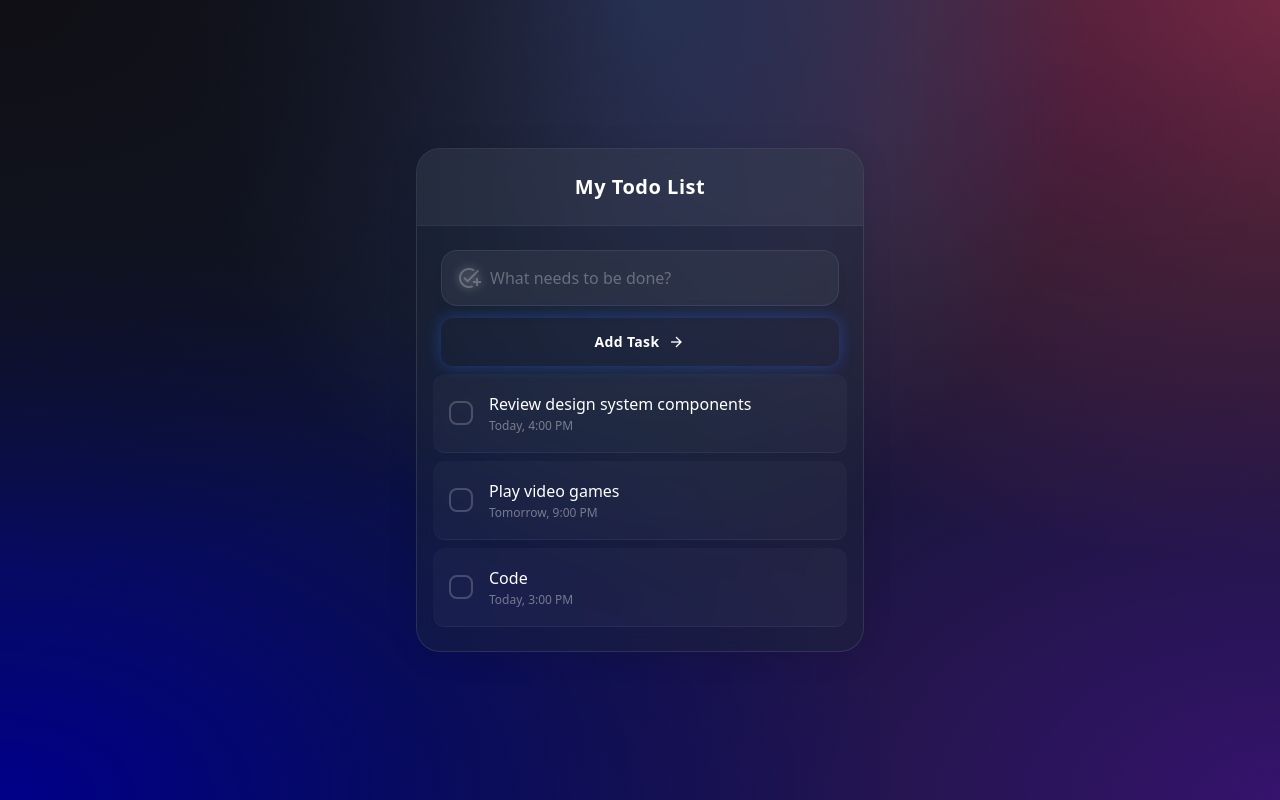
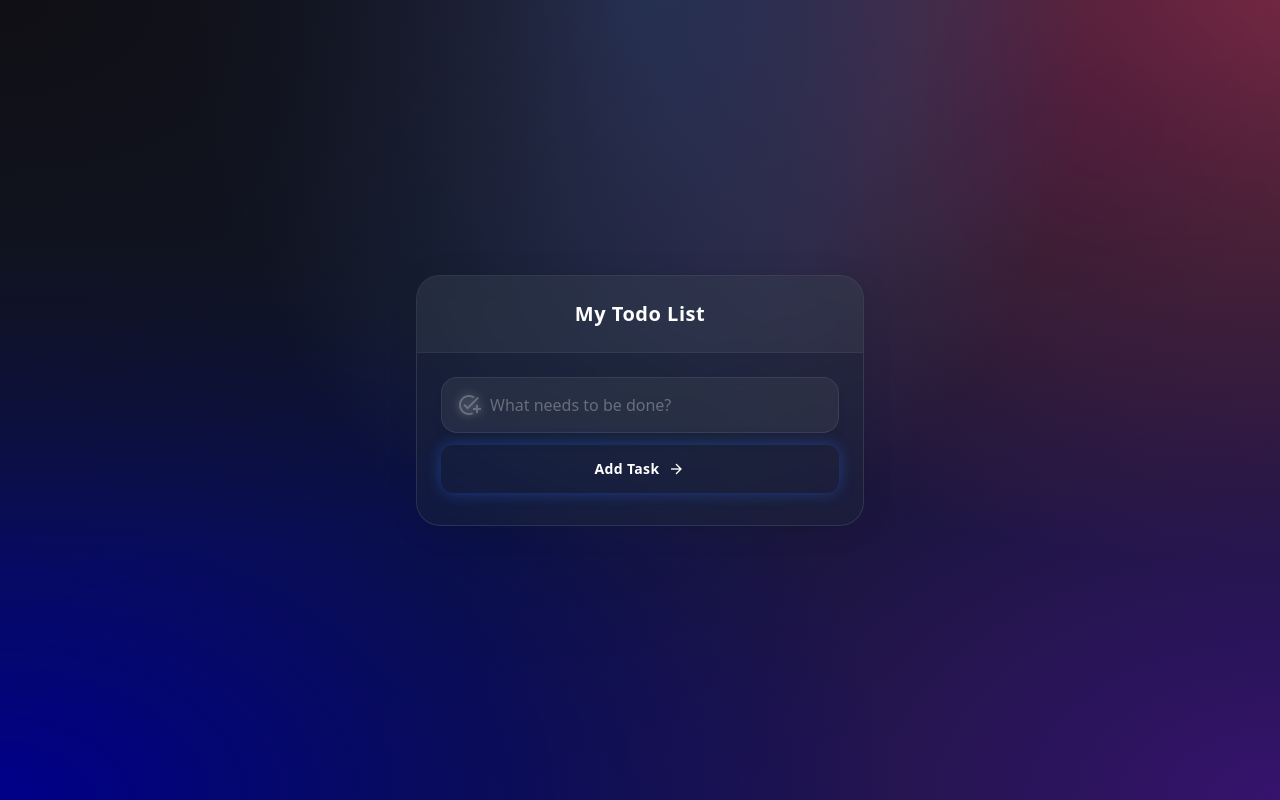
Before and after one commit to Codelise/React-Todo, a React (Vite) app in the folder my-todo-app/: page / in a window 1280 px wide. Built offline with nearby package versions, Linux system fonts and the light colour scheme.

Commit message:
First commit and Working add task and load from localStorage

```diff
--- a/my-todo-app/src/App.jsx
+++ b/my-todo-app/src/App.jsx
@@ -1,62 +1,80 @@
-import { useState } from "react";
+import { useState, useEffect } from "react";
 
 export default function Todo() {
-  const [taskArray, setTaskArray] = useState([
-    {
-      task_id: 1,
-      task_name: "Review design system components",
-      task_time: "Today, 4:00 PM",
+  // gets saved task from localStorage, if empty shows empty array (blank)
+  const [taskArray, setTaskArray] = useState(() => {
+    const loadFromLocalStorage = localStorage.getItem("task");
+    if (!loadFromLocalStorage) {
+      return [];
+    } else {
+      return JSON.parse(loadFromLocalStorage);
+    }
+  });
+
+  // this is for the input task only
+  const [newTask, setNewTask] = useState("");
+
+  // saves task to localStorage
+  useEffect(() => {
+    localStorage.setItem("task", JSON.stringify(taskArray));
+  }, [taskArray]);
+
+  function handleAddTask() {
+    const taskObject = {
+      task_id: "-" + Math.random().toString(36).substring(2, 9),
+      task_name: newTask,
+      task_time: Date.now().toLocaleString(),
       task_completed: false,
-    },
-    {
-      task_id: 2,
-      task_name: "Play video games",
-      task_time: "Tomorrow, 9:00 PM",
-      task_completed: false,
-    },
-    {
-      task_id: 3,
-      task_name: "Code",
-      task_time: "Today, 3:00 PM",
-      task_completed: true,
-    },
-  ]);
+    };
+    setTaskArray([...taskArray, taskObject]); // creates a new object that includes the input value
+    console.log([...taskArray, taskObject]);
+    setNewTask(""); // clears the input field
+  }
 
-  function handleShowAlert() {
-    alert("Ugghhh mmmm!");
-  }
   return (
-    <div className="relative flex min-h-screen w-full flex-col bg-gradient-mesh dark group/design-root overflow-hidden justify-center items-center p-4">
+    <div className="relative flex flex-col items-center justify-center w-full min-h-screen p-4 overflow-hidden bg-gradient-mesh dark group/design-root">
       {/* Decorative blurred circles */}
       <div className="absolute top-10 left-12.5 w-64 h-64 bg-primary/30 rounded-full mix-blend-multiply filter blur-3xl opacity-70"></div>
       <div className="absolute top-0 right-12.5 w-64 h-64 bg-purple-500/30 rounded-full mix-blend-multiply filter blur-3xl opacity-70"></div>
-      <div className="absolute -bottom-32 left-20 w-80 h-80 bg-blue-600/20 rounded-full mix-blend-multiply filter blur-3xl opacity-70"></div>
+      <div className="absolute rounded-full -bottom-32 left-20 w-80 h-80 bg-blue-600/20 mix-blend-multiply filter blur-3xl opacity-70"></div>
 
       {/* Main Glass Container */}
       <main className="relative z-10 w-full max-w-md glass-panel rounded-3xl overflow-hidden flex flex-col max-h-[90vh]">
         {/* Header */}
         <header className="flex items-center justify-center p-6 border-b border-white/5 bg-white/5">
-          <h1 className="text-white text-xl font-bold tracking-wide">
+          <h1 className="text-xl font-bold tracking-wide text-white">
             My Todo List
           </h1>
         </header>
 
         {/* Input Area */}
+        <form
+          action=""
+          onSubmit={(e) => {
+            e.preventDefault();
+            handleAddTask();
+          }}
+        >
           <div className="p-6 pb-2">
             <div className="flex flex-col gap-3">
               <label className="relative block w-full">
                 <span className="sr-only">Add a new task</span>
-              <div className="absolute inset-y-0 left-0 flex items-center pl-4 text-white/40 pointer-events-none">
+                <div className="absolute inset-y-0 left-0 flex items-center pl-4 pointer-events-none text-white/40">
                   <span className="material-symbols-outlined">add_task</span>
                 </div>
                 <input
-                className="glass-input w-full rounded-2xl text-white placeholder:text-white/30 focus:outline-none focus:ring-2 focus:ring-primary/50 focus:border-primary/30 h-14 pl-12 pr-4 text-base font-normal leading-normal transition-all shadow-lg shadow-black/5"
+                  className="w-full pl-12 pr-4 text-base font-normal leading-normal text-white transition-all shadow-lg glass-input rounded-2xl placeholder:text-white/30 focus:outline-none focus:ring-2 focus:ring-primary/50 focus:border-primary/30 h-14 shadow-black/5"
                   placeholder="What needs to be done?"
                   type="text"
+                  value={newTask}
+                  onChange={(e) => {
+                    const userTyped = e.target.value;
+                    setNewTask(userTyped);
+                  }}
                 />
               </label>
               <button
-              onClick={handleShowAlert}
+                type="submit"
                 className="w-full h-12 rounded-xl bg-primary hover:bg-blue-600 text-white font-semibold text-sm tracking-wide shadow-[0_0_15px_rgba(43,108,238,0.4)] transition-all hover:shadow-[0_0_20px_rgba(43,108,238,0.6)] active:scale-[0.98] flex items-center justify-center gap-2"
               >
                 <span>Add Task</span>
@@ -69,29 +87,30 @@ export default function Todo() {
               </button>
             </div>
           </div>
+        </form>
 
         {/* Todo List */}
-        <div className="flex-1 overflow-y-auto px-4 pb-6 space-y-2">
+        <div className="flex-1 px-4 pb-6 space-y-2 overflow-y-auto">
           {taskArray.map((task) => {
             return (
               <div
-                className="group flex items-center gap-4 glass-item p-4 rounded-xl transition-all hover:bg-white/10 hover:shadow-md cursor-pointer"
+                className="flex items-center gap-4 p-4 transition-all cursor-pointer group glass-item rounded-xl hover:bg-white/10 hover:shadow-md"
                 key={task.task_id}
               >
                 <input
-                  className="h-6 w-6 cursor-pointer appearance-none rounded-lg border-2 border-white/20 bg-transparent"
+                  className="w-6 h-6 bg-transparent border-2 rounded-lg appearance-none cursor-pointer border-white/20"
                   type="checkbox"
                 />
 
                 <div className="flex-1 min-w-0">
-                  <p className="text-white text-base font-medium leading-normal">
+                  <p className="text-base font-medium leading-normal text-white">
                     {task.task_name}
                   </p>
                   <p className="text-white/40 text-xs mt-0.5">
                     {task.task_time}
                   </p>
                 </div>
-                <div className="opacity-0 group-hover:opacity-100 transition-opacity p-2 rounded-lg hover:bg-white/10 text-white/60 hover:text-red-400">
+                <div className="p-2 transition-opacity rounded-lg opacity-0 group-hover:opacity-100 hover:bg-white/10 text-white/60 hover:text-red-400">
                   <span className="material-symbols-outlined text-[20px]">
                     delete+
                   </span>
```
Lines whose indentation alone changed are shown as unchanged.
